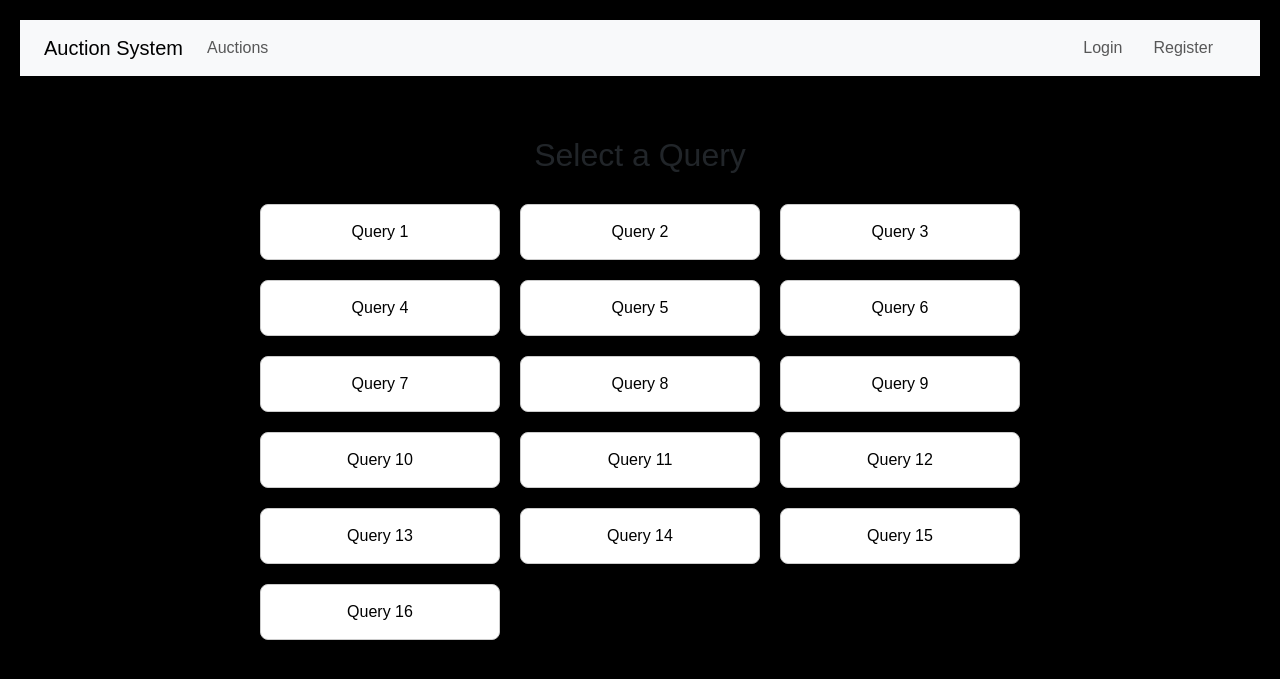
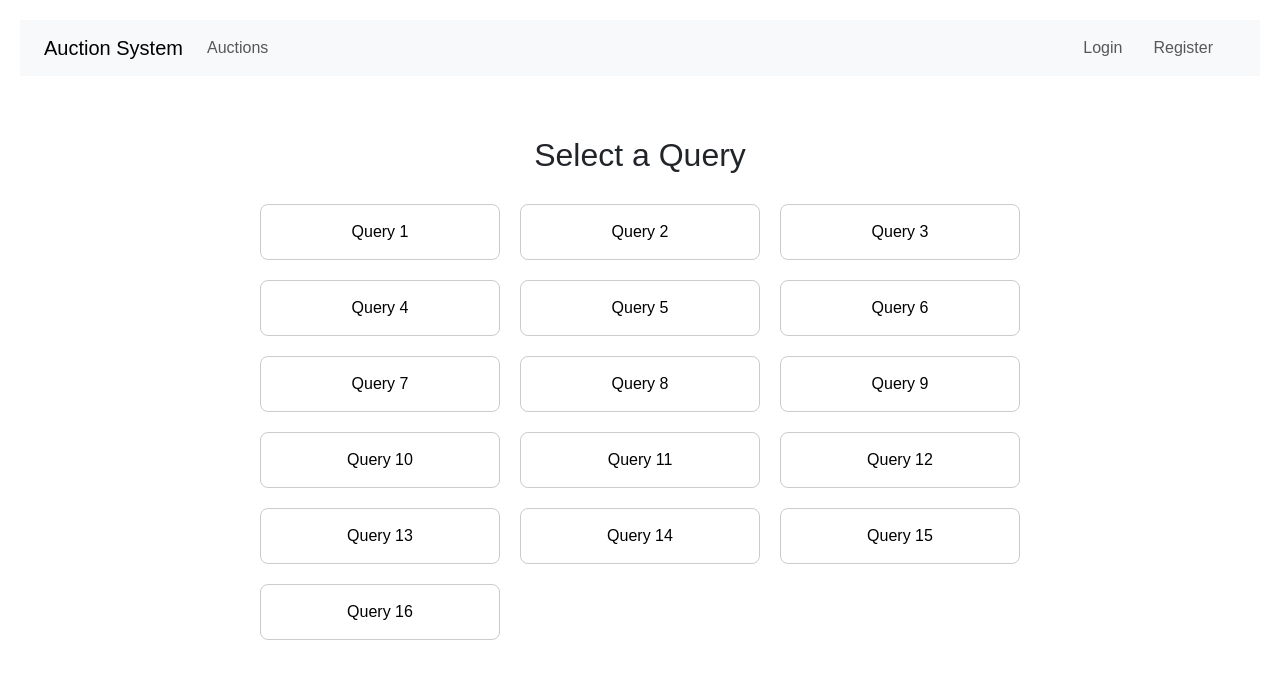
Before and after one commit to Brainiac101/Auction-Management-System, a Flask app: page /queries in a window 1280 px wide. Shown: the top 679 px of the page. Run offline with Flask 3, Linux system fonts and the light colour scheme; parts of the project's set-up code (start-up, migrations or seed data) failed here and were passed over.

Commit message:
Styling updates

```diff
--- a/templates/layout.html
+++ b/templates/layout.html
@@ -15,7 +15,7 @@
     />
   </head>
 
-  <body style="background-color: black">
+  <body>
     <nav class="navbar navbar-expand-lg navbar-light bg-light px-4">
       <a class="navbar-brand" href="{{ url_for('home') }}">Auction System</a>
       <div class="collapse navbar-collapse">
```
